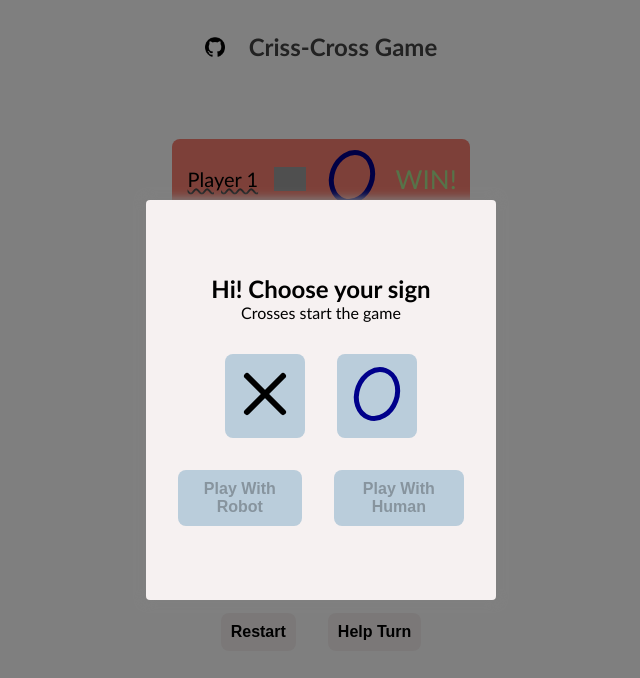
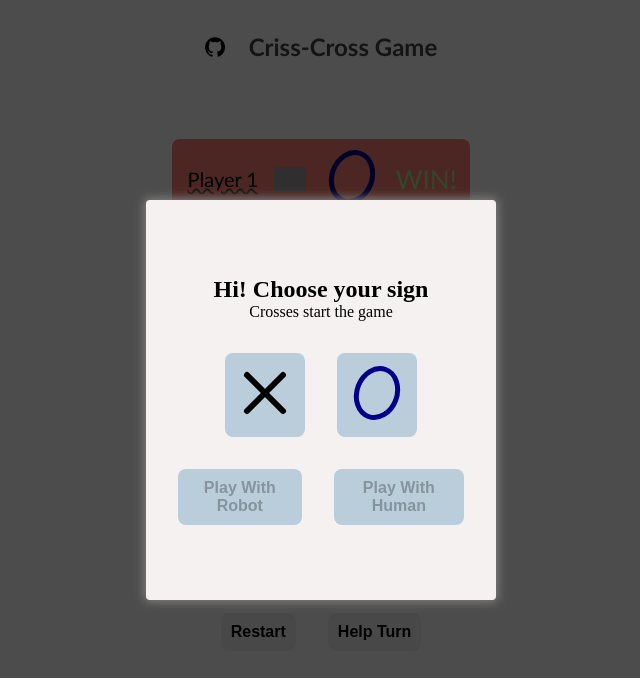
Before and after one commit to vasily-mishanin/criss-cross, a React (Vite) app: page / in a window 1280 px wide. Shown: the top 678 px of the page, without its empty margins (319-959 px from the left). Built offline with nearby package versions, Linux system fonts and the light colour scheme; grey boxes are pictures that could not be loaded.

Commit message:
refactor: add portal for modal window

```diff
--- a/index.html
+++ b/index.html
@@ -7,7 +7,12 @@
     <title>Criss Cross</title>
   </head>
   <body>
+    <!-- app -->
     <div id="root"></div>
+    <!-- portal -->
+    <div id="modal-container">
+      <div id="backdrop" class="backdrop"></div>
+    </div>
     <script type="module" src="/src/main.tsx"></script>
   </body>
 </html>
--- a/src/App.css
+++ b/src/App.css
@@ -79,14 +79,3 @@
   cursor: pointer;
   border: 2px solid salmon;
 }
-
-.backdrop {
-  position: absolute;
-  top: 0;
-  left: 0;
-
-  width: 100%;
-  height: 100%;
-  background-color: black;
-  opacity: 0.5;
-}
--- a/src/App.tsx
+++ b/src/App.tsx
@@ -2,7 +2,7 @@ import { Component, ReactNode } from 'react';
 import './App.css';
 import { Cross } from './components/Cross/Cross';
 import { Grid } from './components/Grid/Grid';
-import { Modal } from './components/Modal/Modal';
+import { GameSettings } from './components/GameSettings/GameSetings';
 import { PlayerInfo } from './components/PlayerInfo/PlayerInfo';
 import { Zero } from './components/Zero/Zero';
 import { findOptimalIndex, getRandomNumber, getWinner } from './utils/helpers';
@@ -10,6 +10,7 @@ import soundCross from './assets/sound-cross.m4a';
 import soundZero from './assets/sound-zero.m4a';
 import soundOver from './assets/sound-game-over.m4a';
 import IconGitHub from './assets/github.png';
+import { Modal } from './components/Modal/Modal';
 
 export type Player = {
   sign: 'X' | 'O' | 'NONE';
@@ -213,6 +214,7 @@ class App extends Component<AppProps, AppState> {
   };
 
   handleStartNewGame = () => {
+    this.setBackdrop();
     let audioRestart = new Audio(soundOver);
     audioRestart.play();
     this.setState(initialState);
@@ -237,6 +239,8 @@ class App extends Component<AppProps, AppState> {
   };
 
   handlePlayWithRobot = () => {
+    this.removeBackdrop();
+
     this.setState(
       {
         mode: 'PLAY_WITH_ROBOT',
@@ -260,6 +264,7 @@ class App extends Component<AppProps, AppState> {
   };
 
   handlePlayWithHuman = () => {
+    this.removeBackdrop();
     this.setState({
       mode: 'PLAY_WITH_HUMAN',
       nextTurn: 'X',
@@ -275,6 +280,16 @@ class App extends Component<AppProps, AppState> {
       this.state.nextTurn === 'X' ? soundCross : soundZero;
     let audio = new Audio(currentAudioSourse);
     audio.play();
+  }
+
+  removeBackdrop() {
+    const portal = document.getElementById('backdrop');
+    portal?.classList.remove('backdrop');
+  }
+
+  setBackdrop() {
+    const portal = document.getElementById('backdrop');
+    portal?.classList.add('backdrop');
   }
 
   render(): ReactNode {
@@ -349,17 +364,17 @@ class App extends Component<AppProps, AppState> {
             Help Turn
           </button>
         </div>
-
         {/* MODAL */}
-        {this.state.mode === 'NONE' && <div className='backdrop'></div>}
         {this.state.mode === 'NONE' && (
-          <Modal
+          <Modal>
+            <GameSettings
               playerOneSign={this.state.playerOne.sign}
               onRobotClick={this.handlePlayWithRobot}
               onHumanClick={this.handlePlayWithHuman}
               onCrossClick={this.handleonCrossClick}
               onZeroClick={this.handleonZeroClick}
             />
+          </Modal>
         )}
       </div>
     );
--- /dev/null
+++ b/src/components/GameSettings/GameSetings.tsx
@@ -0,0 +1,70 @@
+import { Component } from 'react';
+import { Cross } from '../Cross/Cross';
+import { Zero } from '../Zero/Zero';
+import './GameSettings.css';
+
+type GameSettingsProps = {
+  playerOneSign: 'X' | 'O' | 'NONE';
+  onHumanClick: () => void;
+  onRobotClick: () => void;
+  onCrossClick: (sign: 'X' | 'O') => void;
+  onZeroClick: (sign: 'X' | 'O') => void;
+};
+
+type GameSettingsState = {};
+
+export class GameSettings extends Component<
+  GameSettingsProps,
+  GameSettingsState
+> {
+  constructor(props: GameSettingsProps, state: GameSettingsState) {
+    super(props);
+  }
+
+  render() {
+    const signsClassX =
+      this.props.playerOneSign === 'X' ? 'modal__btn checked' : 'modal__btn';
+    const signsClassO =
+      this.props.playerOneSign === 'O' ? 'modal__btn checked' : 'modal__btn';
+
+    return (
+      <div className='modal'>
+        <div className='modal__heading'>
+          <h2>Hi! Choose your sign</h2>
+          <p>Crosses start the game</p>
+        </div>
+        <div className='modal_signs'>
+          <button
+            className={signsClassX}
+            onClick={() => this.props.onCrossClick('X')}
+          >
+            <Cross />
+          </button>
+          <button
+            className={signsClassO}
+            onClick={() => this.props.onZeroClick('O')}
+          >
+            <Zero />
+          </button>
+        </div>
+
+        <div className='modal__controls'>
+          <button
+            className='modal__btn'
+            onClick={this.props.onRobotClick}
+            disabled={this.props.playerOneSign === 'NONE'}
+          >
+            Play With Robot
+          </button>
+          <button
+            className='modal__btn'
+            onClick={this.props.onHumanClick}
+            disabled={this.props.playerOneSign === 'NONE'}
+          >
+            Play With Human
+          </button>
+        </div>
+      </div>
+    );
+  }
+}
--- a/src/components/Modal/Modal.css
+++ b/src/components/GameSettings/GameSettings.css
@@ -1,4 +1,5 @@
 .modal {
+  /* z-index: 10; */
   width: 350px;
   height: 400px;
   padding: 2rem;
@@ -18,7 +19,7 @@
   right: 0;
   top: 50%;
   margin: 0 auto;
-  transform: translateY(-200px);
+  transform: translateY(-50%);
 }
 
 .modal__heading {
--- a/src/components/Modal/Modal.tsx
+++ b/src/components/Modal/Modal.tsx
@@ -1,67 +1,13 @@
-import { Component } from 'react';
-import { Cross } from '../Cross/Cross';
-import { Zero } from '../Zero/Zero';
-import './Modal.css';
+import { ReactNode } from 'react';
+import ReactDOM from 'react-dom';
 
 type ModalProps = {
-  playerOneSign: 'X' | 'O' | 'NONE';
-  onHumanClick: () => void;
-  onRobotClick: () => void;
-  onCrossClick: (sign: 'X' | 'O') => void;
-  onZeroClick: (sign: 'X' | 'O') => void;
+  children: ReactNode;
 };
 
-type ModalState = {};
-
-export class Modal extends Component<ModalProps, ModalState> {
-  constructor(props: ModalProps, state: ModalState) {
-    super(props);
-  }
-
-  render() {
-    const signsClassX =
-      this.props.playerOneSign === 'X' ? 'modal__btn checked' : 'modal__btn';
-    const signsClassO =
-      this.props.playerOneSign === 'O' ? 'modal__btn checked' : 'modal__btn';
-
-    return (
-      <div className='modal'>
-        <div className='modal__heading'>
-          <h2>Hi! Choose your sign</h2>
-          <p>Crosses start the game</p>
-        </div>
-        <div className='modal_signs'>
-          <button
-            className={signsClassX}
-            onClick={() => this.props.onCrossClick('X')}
-          >
-            <Cross />
-          </button>
-          <button
-            className={signsClassO}
-            onClick={() => this.props.onZeroClick('O')}
-          >
-            <Zero />
-          </button>
-        </div>
-
-        <div className='modal__controls'>
-          <button
-            className='modal__btn'
-            onClick={this.props.onRobotClick}
-            disabled={this.props.playerOneSign === 'NONE'}
-          >
-            Play With Robot
-          </button>
-          <button
-            className='modal__btn'
-            onClick={this.props.onHumanClick}
-            disabled={this.props.playerOneSign === 'NONE'}
-          >
-            Play With Human
-          </button>
-        </div>
-      </div>
-    );
-  }
+export function Modal({ children }: ModalProps) {
+  const modalContainer = document.getElementById(
+    'modal-container'
+  ) as HTMLDivElement;
+  return ReactDOM.createPortal(children, modalContainer);
 }
--- a/src/index.css
+++ b/src/index.css
@@ -33,3 +33,10 @@ a:focus {
   /* --color-accent: #f55050; */
   --color-accent: #ade792;
 }
+
+.backdrop {
+  position: absolute;
+  inset: 0 0 0 0;
+  background-color: black;
+  opacity: 0.7;
+}
```
Lines whose indentation alone changed are shown as unchanged.
